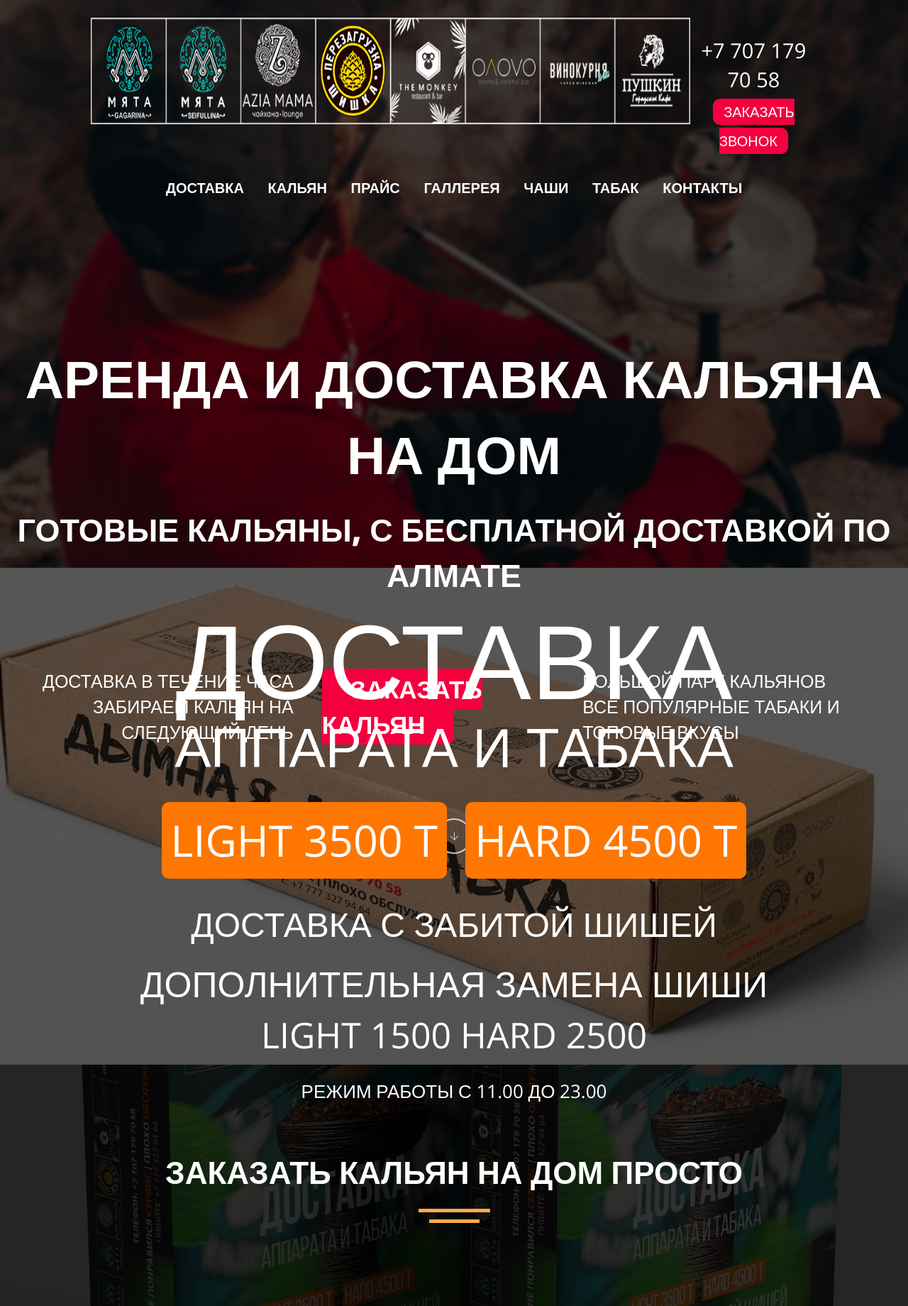
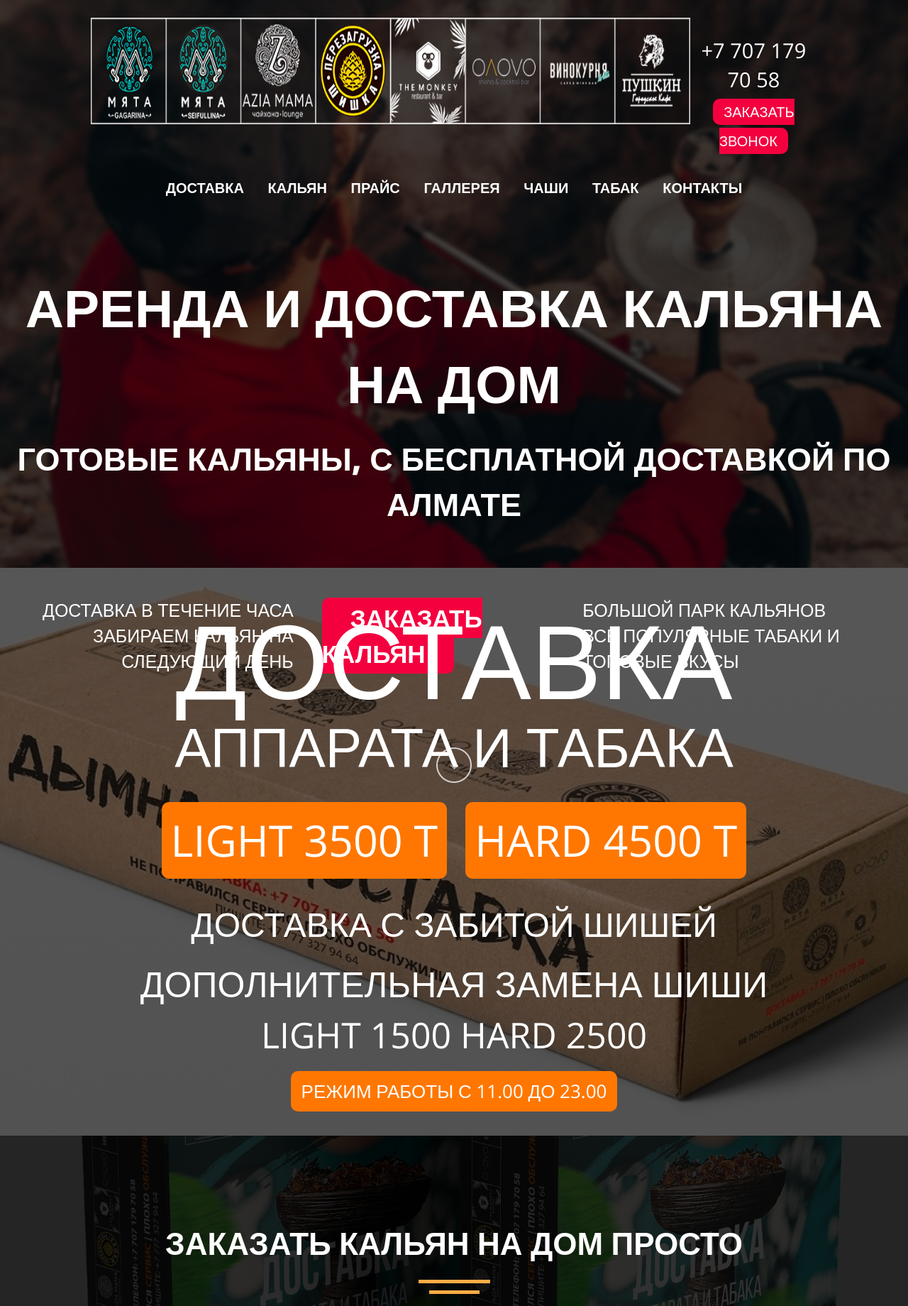
Before and after one commit to nkozhekovb/Kitaphana, a PHP site: page / in a window 1280 px wide; the page is wider, and only the part inside the window is pictured. Shown: the top 1840 px of that part at 71% size. Run offline with PHP 8.4, Linux system fonts and the light colour scheme; some libraries are stand-ins or nearby versions.

Commit message:
Add files via upload

```diff
--- a/css/style.css
+++ b/css/style.css
@@ -94,7 +94,7 @@
     text-align: center;
     font-weight: 800;
     font-size: 75px;
-    margin-top: 200px;
+    margin-top: 100px;
 }
 
 .main_subtitle {
@@ -151,7 +151,7 @@
     background-size: cover;
     background-position: center;
     background-repeat: no-repeat;
-    height: 700px;
+    height: 800px;
     text-align: center;
     padding: 80px 0 40px;
 }
@@ -237,7 +237,7 @@
       display: flex;
       justify-content: space-around;
       align-items: center;
-      height: 200px;
+      height: 350px;
       padding: 90px 0 70px 0;
   }
 
@@ -283,7 +283,7 @@
     background-size: contain;
     background-position: right;
     background-repeat: no-repeat;
-    height: 400px;
+    height: 550px;
     color: #222222;
     font-weight: bold;
     padding: 60px 0;
```
